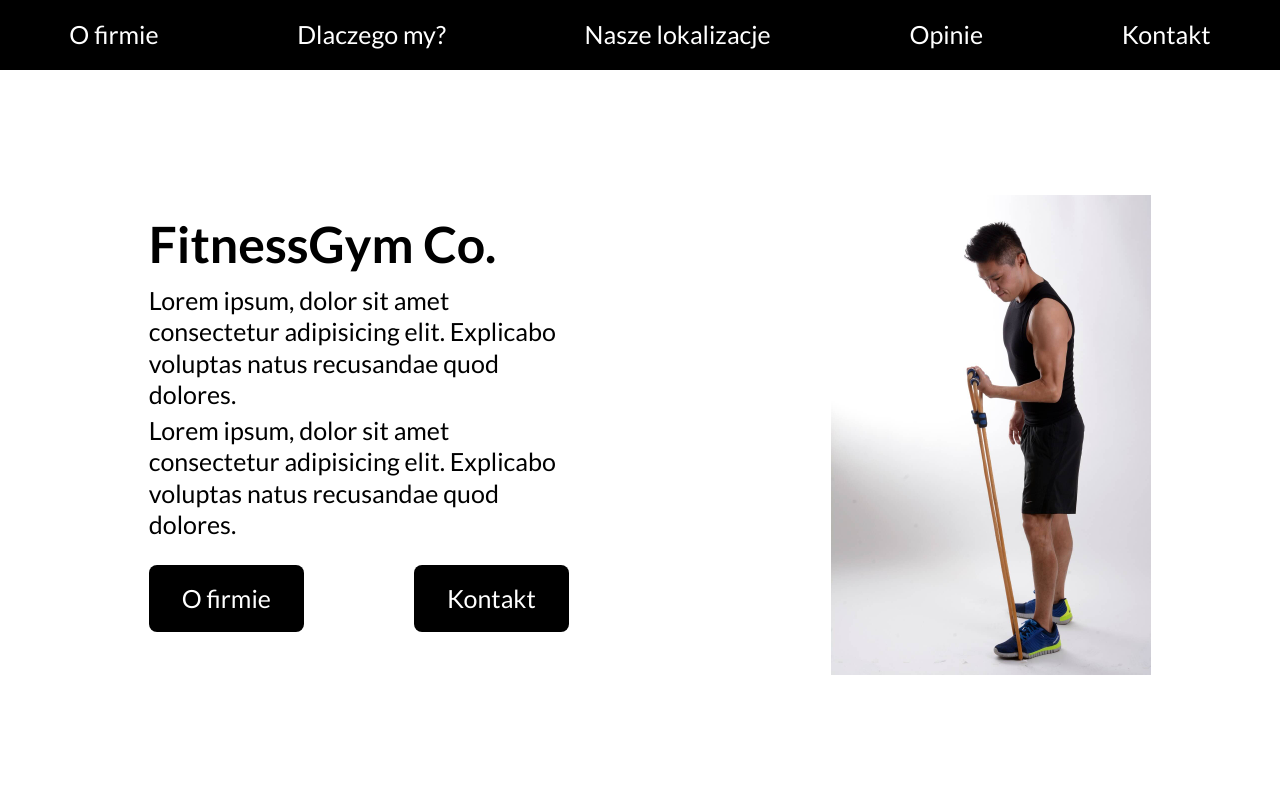
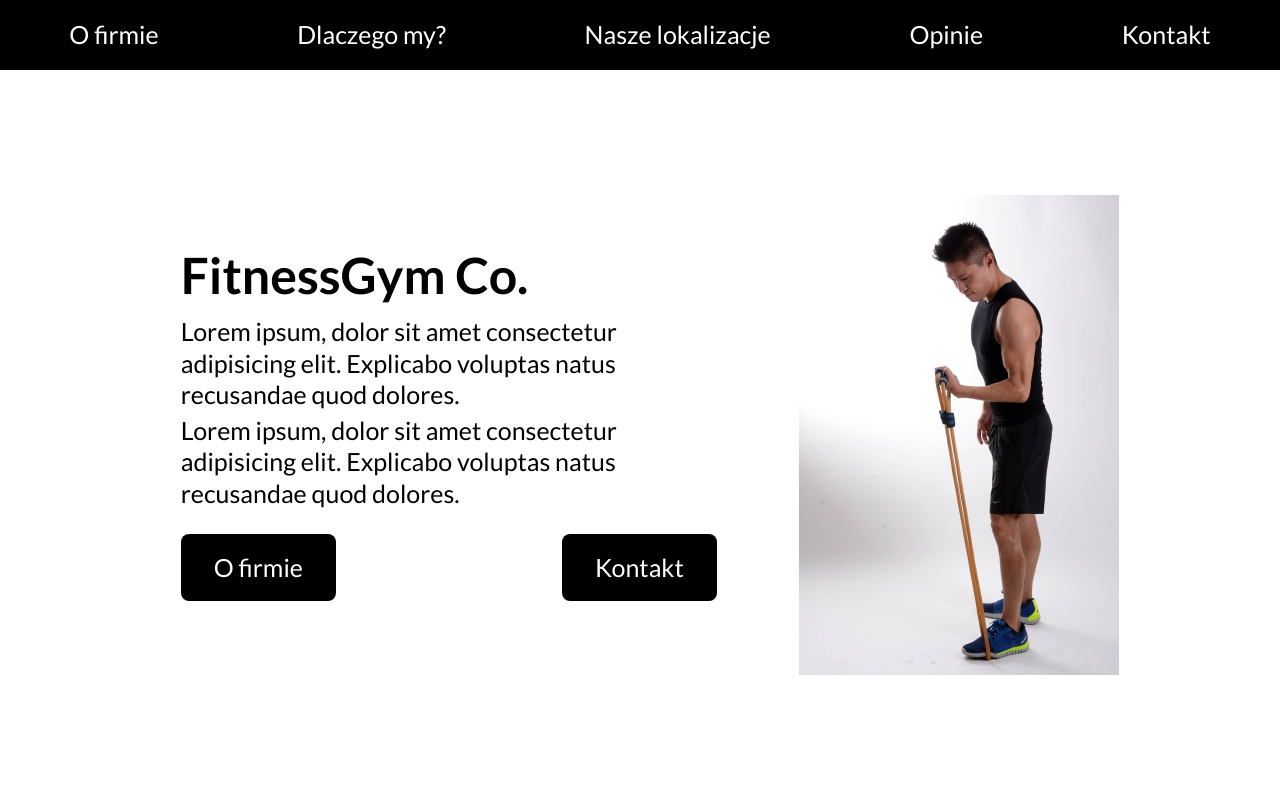
Before and after one commit to marcing20067/fitness-page, a website: page index.html in a window 1280 px wide. Shown: the top 798 px of the page. Drawn offline with Linux system fonts and the light colour scheme.

Commit message:
Improve css
Improve hero section for pc. Add max height to hero image.

```diff
--- a/src/sass/_animations.scss
+++ b/src/sass/_animations.scss
@@ -62,7 +62,7 @@
 
 @media (min-width: 992px) {
     .hero-animation {
-        animation: hero-animation .5s ease forwards;
+        animation: hero-animation .6s ease forwards;
     }
 
     @keyframes hero-animation {
@@ -75,3 +75,9 @@
         }
     }
 }
+
+@media (min-width: 2000px) {
+    .hero-animation {
+        animation-duration: .8s;
+    }
+}
--- a/src/sass/_large.scss
+++ b/src/sass/_large.scss
@@ -12,6 +12,7 @@
         .box {
             height: 0;
             overflow: hidden;
+            max-height: 90rem;
         }
 
         .wrapper {
@@ -22,9 +23,18 @@
             margin-bottom: 0;
         }
 
+        &__box-links,
+        &__text {
+            width: 100%;
+        }
+
         &__box-content {
             width: 50%;
+            display: grid;
+            grid-template-columns: auto;
+            grid-template-rows: auto auto auto;
             margin: 0 2.5em 0 0;
+            max-width: 850px;
         }
 
         &__title {
@@ -34,8 +44,9 @@
 
         &__hero-img {
             position: static;
-            min-height: 60vh;
+            min-height: 0;
             height: 60vh;
+            max-height: 90rem;
             width: auto;
             filter: none;
         }
@@ -152,6 +163,11 @@
 }
 
 @media (min-width: 1200px) {
+    .header {
+        &__box-content {
+            width: 45%;
+        }
+    }
     .opinion {
         .slider {
             width: 85%;
```
Also changed, not shown: dist/css/main.min.css.
